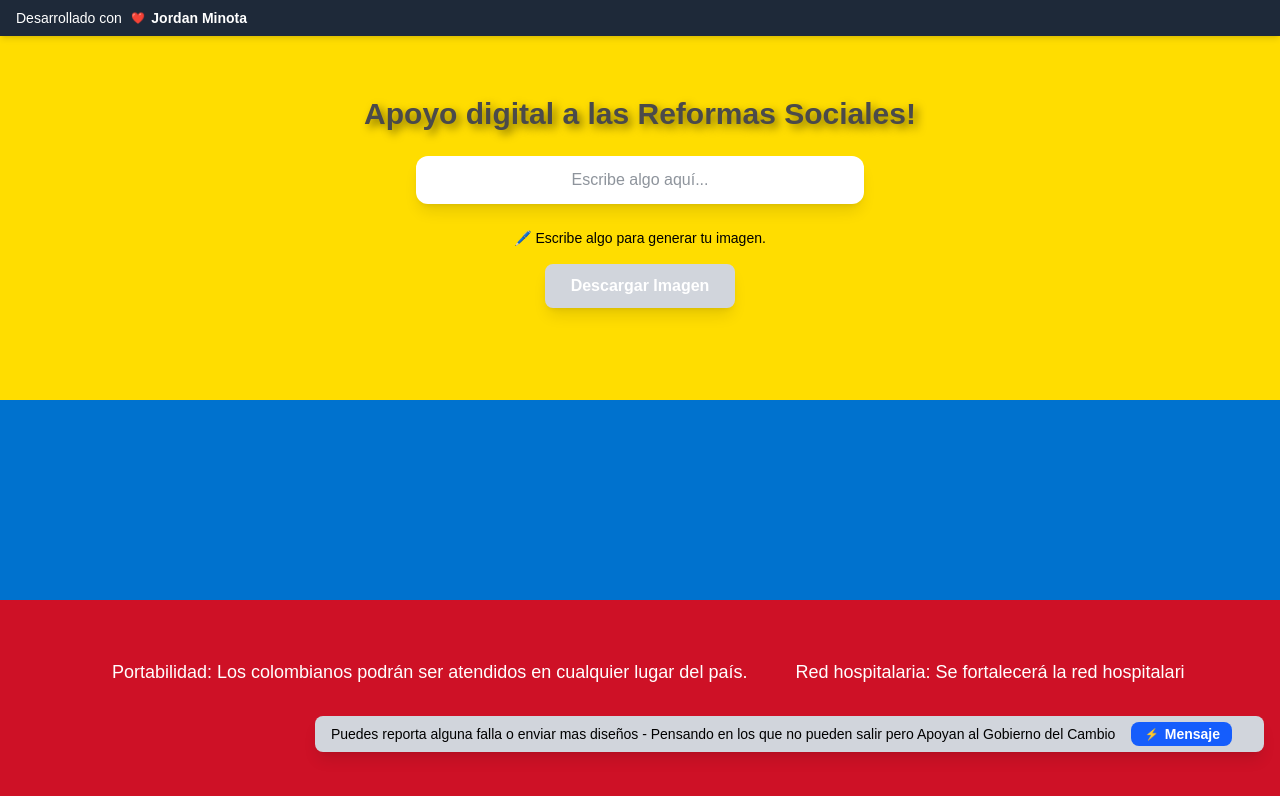
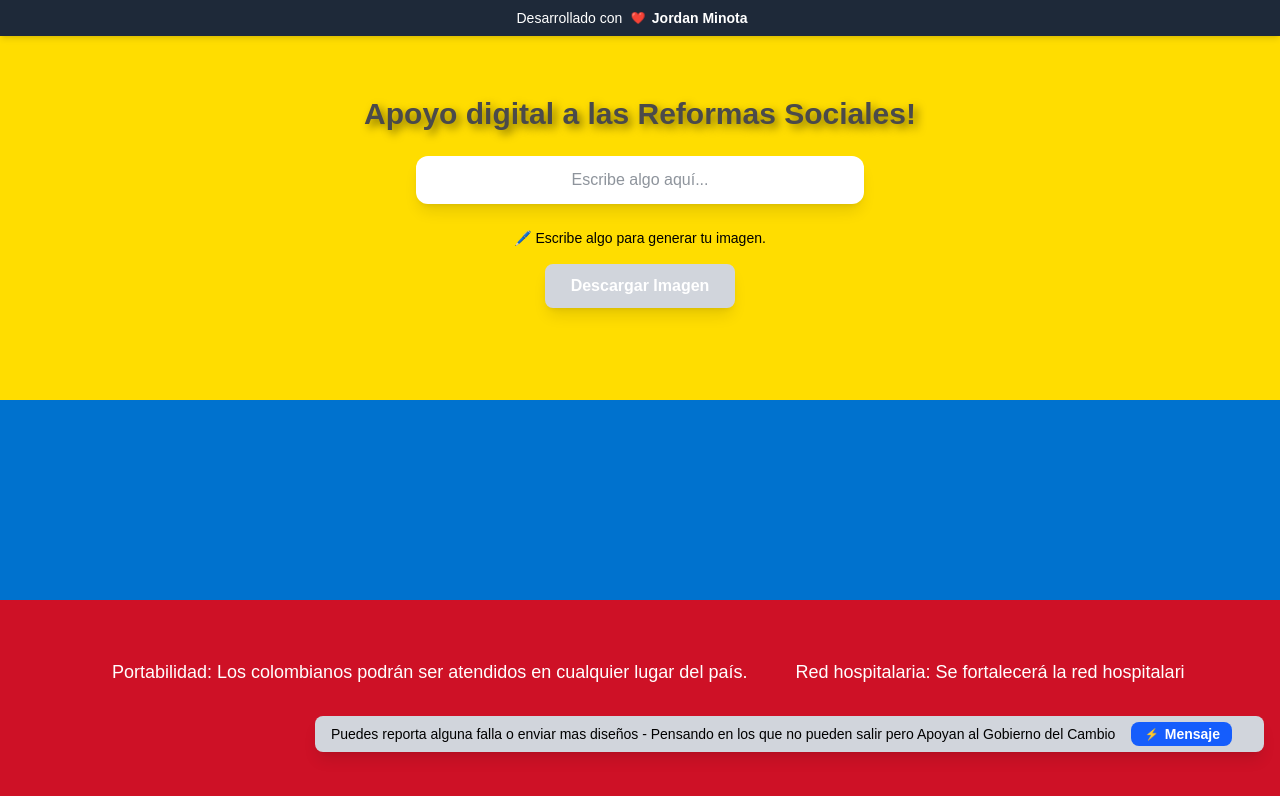
Before and after one commit to minotajordan/app_nombre_reformas_ya_ph, a Next.js app: page / in a window 1280 px wide. Shown: the top 796 px of the page. Built offline with nearby package versions, Linux system fonts and the light colour scheme.

Commit message:
hidden block remove

```diff
--- a/src/app/page.tsx
+++ b/src/app/page.tsx
@@ -236,7 +236,7 @@
       >
 
         <div
-            className="hidden md:block fixed top-0 left-0 w-full bg-gray-800 text-white text-sm font-medium py-2 px-4 shadow-md flex items-center justify-center z-50"
+            className="fixed top-0 left-0 w-full bg-gray-800 text-white text-sm font-medium py-2 px-4 shadow-md flex items-center justify-center z-50"
         >
           <p>
             Desarrollado con
```
